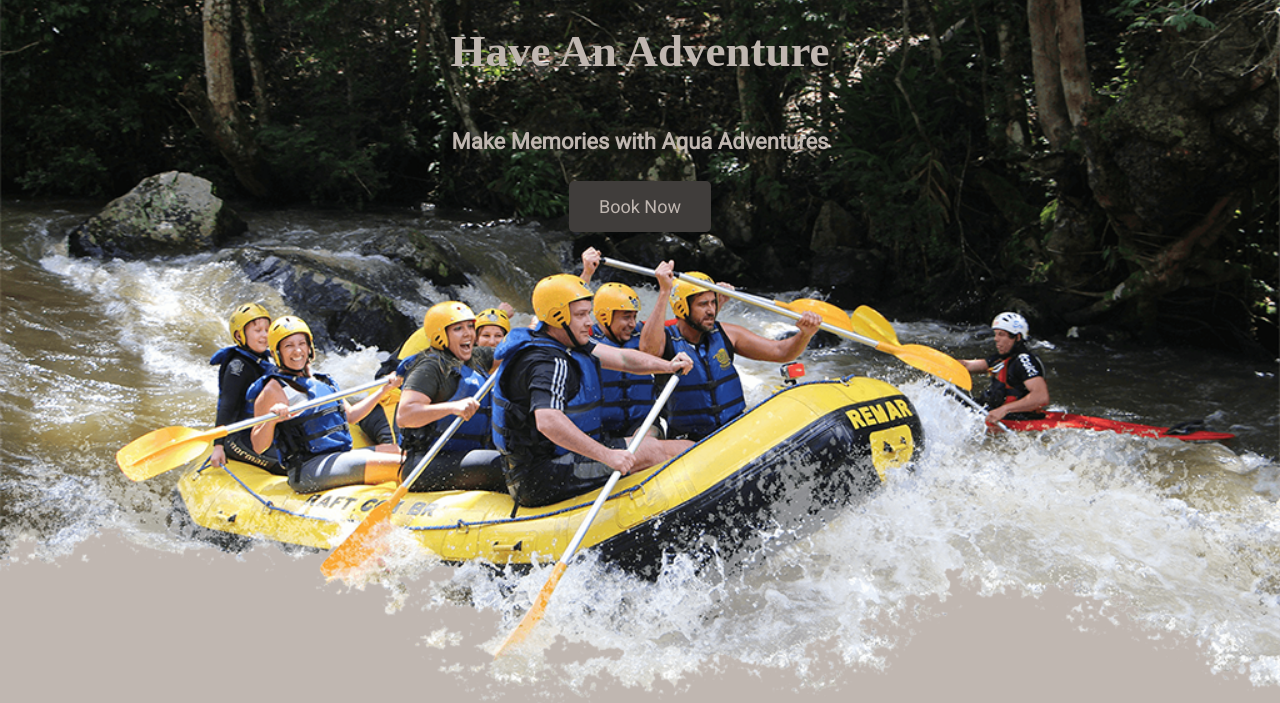
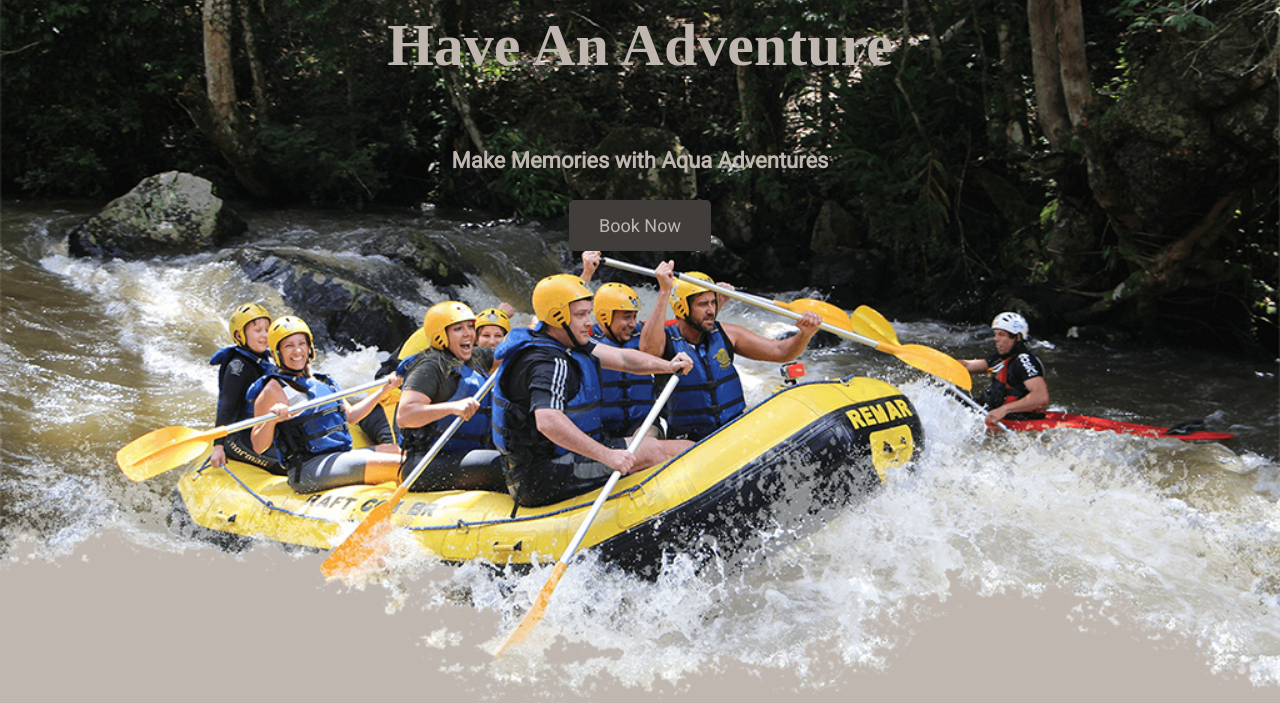
Before and after one commit to vidrunodev/wdd130, a plain HTML site: page wwr/index.html in a window 1280 px wide. Shown: the part 108-811 px from the top of the page. Drawn offline with Linux system fonts and the light colour scheme; a web font is replaced by a local one.

Commit message:
rafting site final version (last hero-msg adjustment).

```diff
--- a/wwr/styles/style.css
+++ b/wwr/styles/style.css
@@ -193,7 +193,7 @@ h6 {
 #hero-msg {
     grid-column: 2/3;
     grid-row: 1/2;
-    margin-top: 80px;
+    margin-top: 50px;
 }
 
 #hero-msg h1, #hero-msg h4{
@@ -202,7 +202,7 @@ h6 {
 }
 
 #hero-msg h1 {
-    font-size: 45px;
+    font-size: 60px;
 }
 
 .button-box{
```
